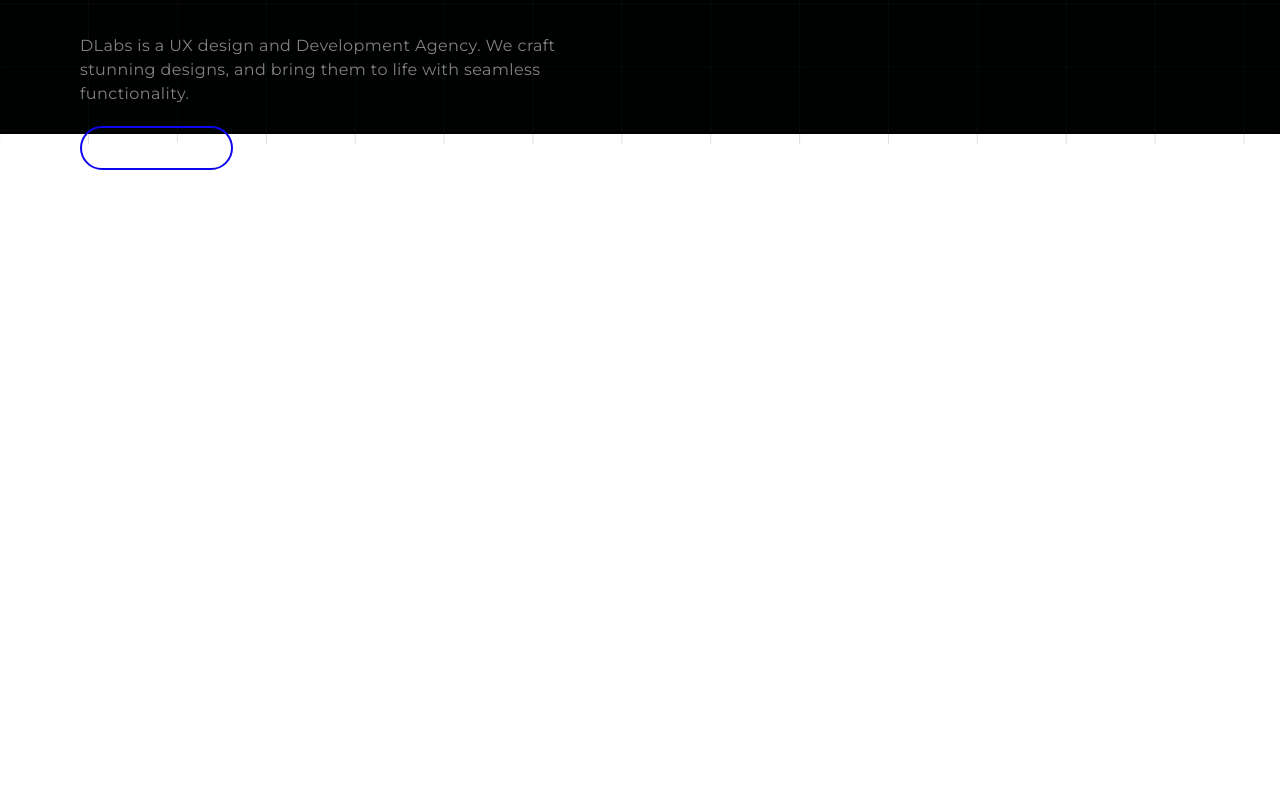
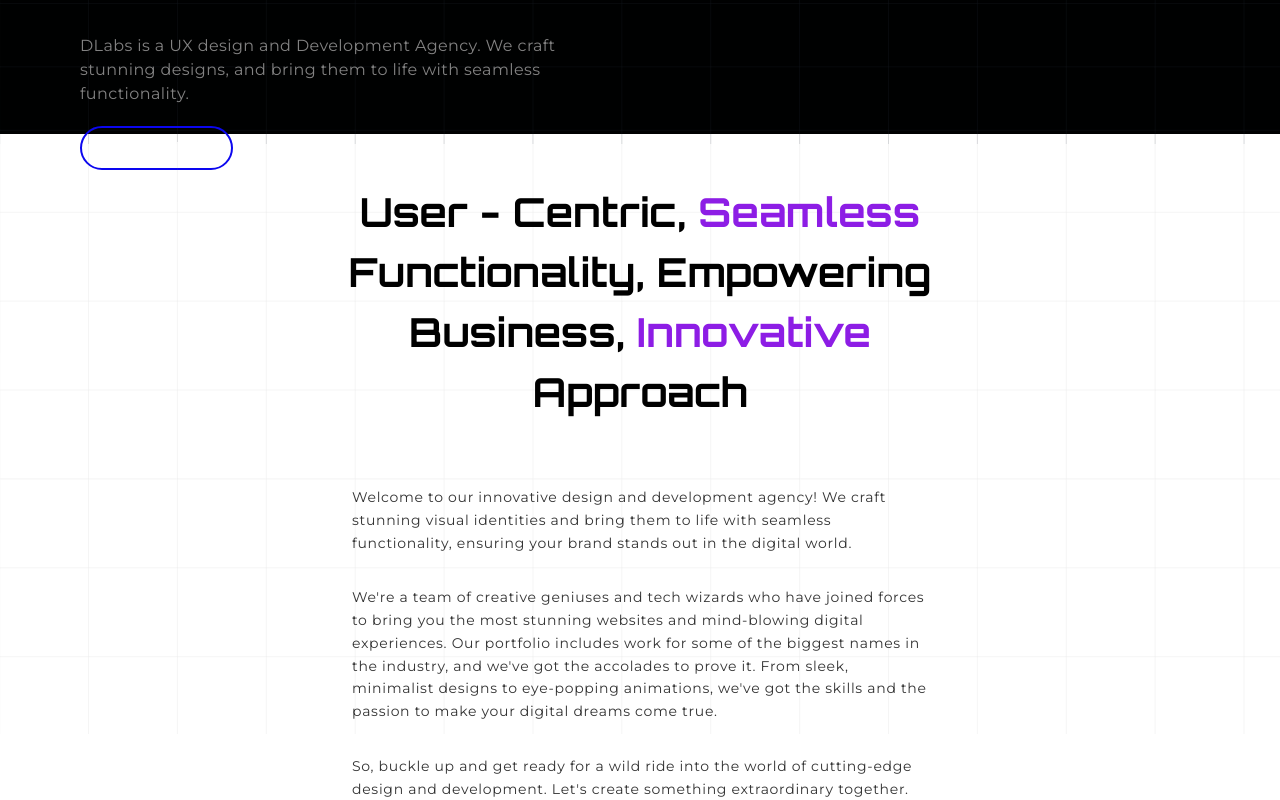
Before and after one commit to itsadaeze/Dlab, a React (Create React App) app: page / in a window 1280 px wide. Shown: the part 374-1174 px from the top of the page. Before the commit the page ends 800 px from the top, so only its background shows below. Built offline with nearby package versions, Linux system fonts and the light colour scheme.

Commit message:
worked on about section

```diff
--- a/src/App.js
+++ b/src/App.js
@@ -1,6 +1,7 @@
 
 import './App.css';
 import Navbar from './components/Navbar';
+import About from './components/about';
 // import Carrousel from './components/carrousel';
 import HeroSection from './components/herosection';
 // import caro1 from "./../src/images/carousel1.svg"
@@ -19,6 +20,7 @@
       <Navbar/>
       <HeroSection />
       {/* <Carrousel gifs={gifs} /> */}
+      <About />
     </div>
   );
 }
--- /dev/null
+++ b/src/components/about.js
@@ -0,0 +1,51 @@
+
+
+import React from "react";
+import backgroundImage from "./../images/about-bg.svg";
+
+const About = () => {
+  return (
+    <div
+      className="flex justify-center relative text-center w-full h-full mb-[3rem] "
+      style={{
+        height: "600px",
+      }}
+    >
+      <div
+        className="absolute inset-0 bg-cover bg-center"
+        style={{
+          backgroundImage: `url(${backgroundImage})`,
+
+        }}
+      />
+      <div className="relative z-10 w-[50%] mt-[3rem] ">
+        <h1 className="font-orbitron text-[2.5rem] ">
+          User - Centric, <span className="text-[#8D1DE5]">Seamless</span> Functionality, Empowering Business,
+          <span className="text-[#8D1DE5]"> Innovative</span> Approach
+        </h1>
+
+
+        <h3 className="text-[#333] font-montserrat text-left tracking-wider text-sm leading-relaxed mt-[4rem] px-[2rem]">
+          Welcome to our innovative design and development agency! We craft
+          stunning visual identities and bring them to life with seamless
+          functionality, ensuring your brand stands out in the digital world.
+        </h3>
+        <h3 className="text-[#333] font-montserrat text-left tracking-wider text-sm leading-relaxed mt-[2rem] px-[2rem]">
+          We're a team of creative geniuses and tech wizards who have joined
+          forces to bring you the most stunning websites and mind-blowing
+          digital experiences. Our portfolio includes work for some of the
+          biggest names in the industry, and we've got the accolades to prove
+          it. From sleek, minimalist designs to eye-popping animations, we've
+          got the skills and the passion to make your digital dreams come true.
+        </h3>
+        <h3 className="text-[#333] font-montserrat text-left tracking-wider text-sm leading-relaxed mt-[2rem] px-[2rem]">
+          So, buckle up and get ready for a wild ride into the world of
+          cutting-edge design and development. Let's create something
+          extraordinary together.
+        </h3>
+      </div>
+    </div>
+  );
+};
+
+export default About;
```
Also changed, not shown: src/images/about-bg.svg (added).
